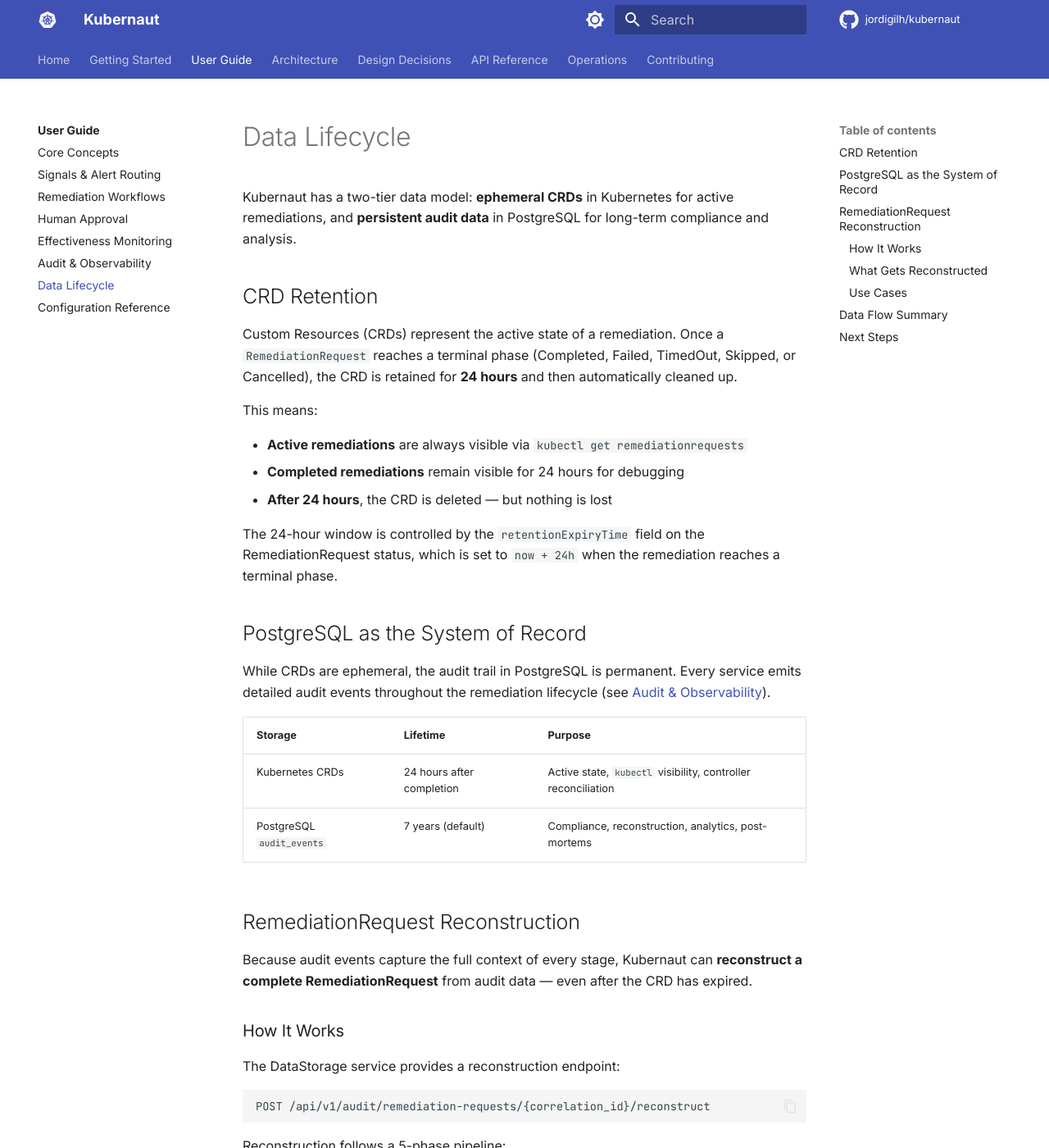
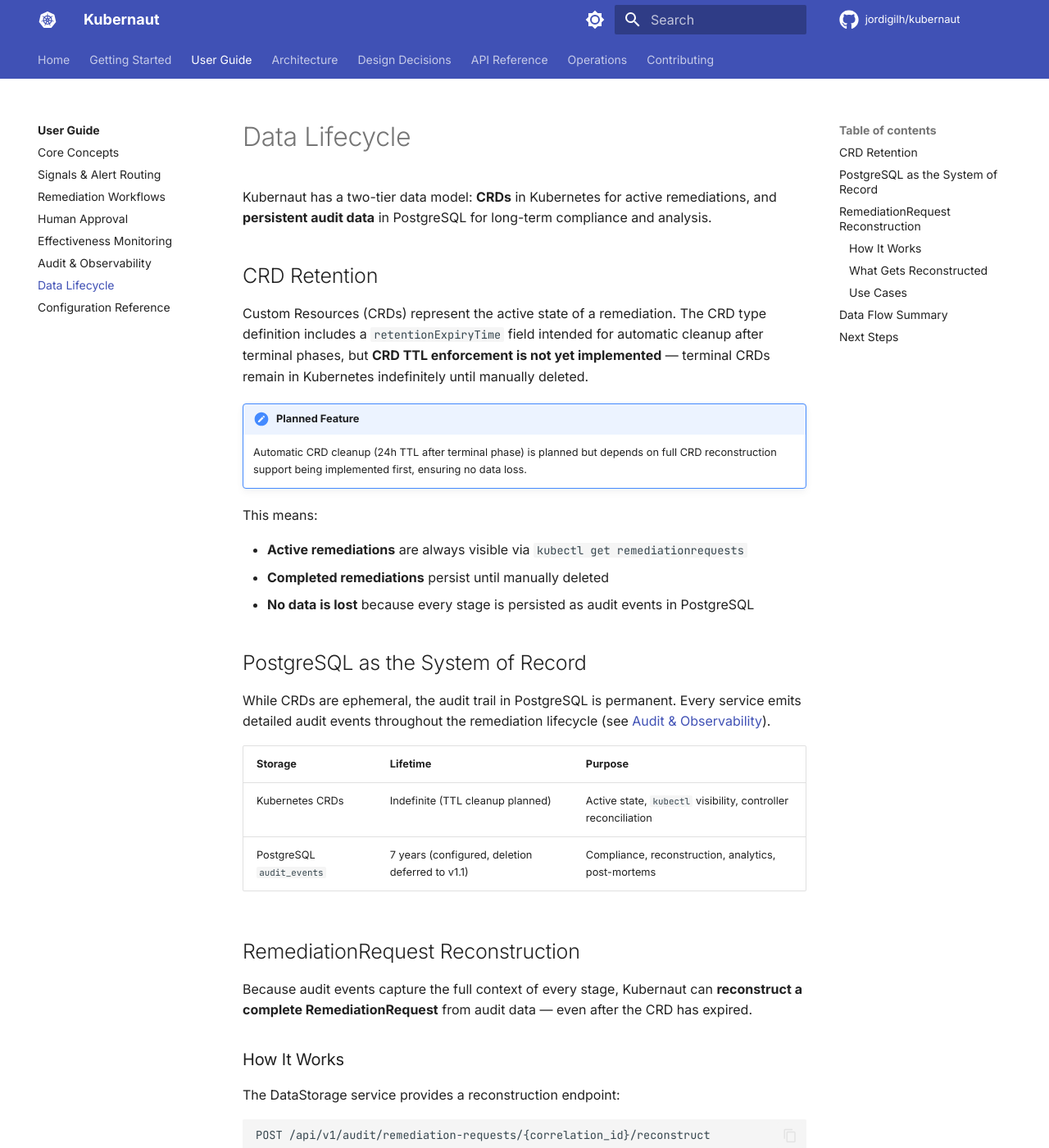
Before and after one commit to jordigilh/kubernaut-docs, an MkDocs documentation site: the page built from docs/user-guide/data-lifecycle.md, in a window 1280 px wide and 1400 px high. Shown: the whole window at 82% size. Built offline with MkDocs 1.6.1 and Material for MkDocs 9.7.7, drawn with Linux system fonts in a browser that asks for light colours; comment, search, counter and statistics services are not loaded; the version menu is left out.

Commit message:
docs: triage user guide pages against source code
- signals.md: both signal sources normalize to 'alert' (no 'event' type),
  fix signal mode claim (determines LLM prompt variant, not urgency)
- approval.md: update approval context fields to match actual RAR spec
  (remove nonexistent 'risk assessment', add real fields)
- workflows.md: rewrite workflow selection with 3-step LLM-driven discovery
  protocol (remove false 'version preference' scoring claim)
- effectiveness.md: correct assessment to 4 components (Health, Alert,
  Metrics, Hash), replace 'continuous learning' with accurate description
- data-lifecycle.md: CRD 24h TTL not implemented (planned feature), add
  caveat about retention enforcement deferred to v1.1
- audit-and-observability.md: add retention enforcement caveat

Made-with: Cursor

````diff
--- a/docs/user-guide/data-lifecycle.md
+++ b/docs/user-guide/data-lifecycle.md
@@ -1,18 +1,19 @@
 # Data Lifecycle
 
-Kubernaut has a two-tier data model: **ephemeral CRDs** in Kubernetes for active remediations, and **persistent audit data** in PostgreSQL for long-term compliance and analysis.
+Kubernaut has a two-tier data model: **CRDs** in Kubernetes for active remediations, and **persistent audit data** in PostgreSQL for long-term compliance and analysis.
 
 ## CRD Retention
 
-Custom Resources (CRDs) represent the active state of a remediation. Once a `RemediationRequest` reaches a terminal phase (Completed, Failed, TimedOut, Skipped, or Cancelled), the CRD is retained for **24 hours** and then automatically cleaned up.
+Custom Resources (CRDs) represent the active state of a remediation. The CRD type definition includes a `retentionExpiryTime` field intended for automatic cleanup after terminal phases, but **CRD TTL enforcement is not yet implemented** — terminal CRDs remain in Kubernetes indefinitely until manually deleted.
+
+!!! note "Planned Feature"
+    Automatic CRD cleanup (24h TTL after terminal phase) is planned but depends on full CRD reconstruction support being implemented first, ensuring no data loss.
 
 This means:
 
 - **Active remediations** are always visible via `kubectl get remediationrequests`
-- **Completed remediations** remain visible for 24 hours for debugging
-- **After 24 hours**, the CRD is deleted — but nothing is lost
-
-The 24-hour window is controlled by the `retentionExpiryTime` field on the RemediationRequest status, which is set to `now + 24h` when the remediation reaches a terminal phase.
+- **Completed remediations** persist until manually deleted
+- **No data is lost** because every stage is persisted as audit events in PostgreSQL
 
 ## PostgreSQL as the System of Record
 
@@ -20,8 +21,8 @@ While CRDs are ephemeral, the audit trail in PostgreSQL is permanent. Every serv
 
 | Storage | Lifetime | Purpose |
 |---|---|---|
-| Kubernetes CRDs | 24 hours after completion | Active state, `kubectl` visibility, controller reconciliation |
-| PostgreSQL `audit_events` | 7 years (default) | Compliance, reconstruction, analytics, post-mortems |
+| Kubernetes CRDs | Indefinite (TTL cleanup planned) | Active state, `kubectl` visibility, controller reconciliation |
+| PostgreSQL `audit_events` | 7 years (configured, deletion deferred to v1.1) | Compliance, reconstruction, analytics, post-mortems |
 
 ## RemediationRequest Reconstruction
 
@@ -90,7 +91,7 @@ graph TB
     end
 
     Active -->|audit events| AE
-    Active -->|24h TTL| DEL[Deleted]
+    Active -->|manual cleanup| DEL[Deleted]
     AE -->|reconstruction| REBUILD[Rebuilt CRD]
 ```
 
````
Also changed, not shown: docs/user-guide/approval.md (+6 -5 lines), docs/user-guide/audit-and-observability.md (+4 -1 lines), docs/user-guide/effectiveness.md (+11 -7 lines), docs/user-guide/signals.md (+5 -3 lines), docs/user-guide/workflows.md (+6 -4 lines).
